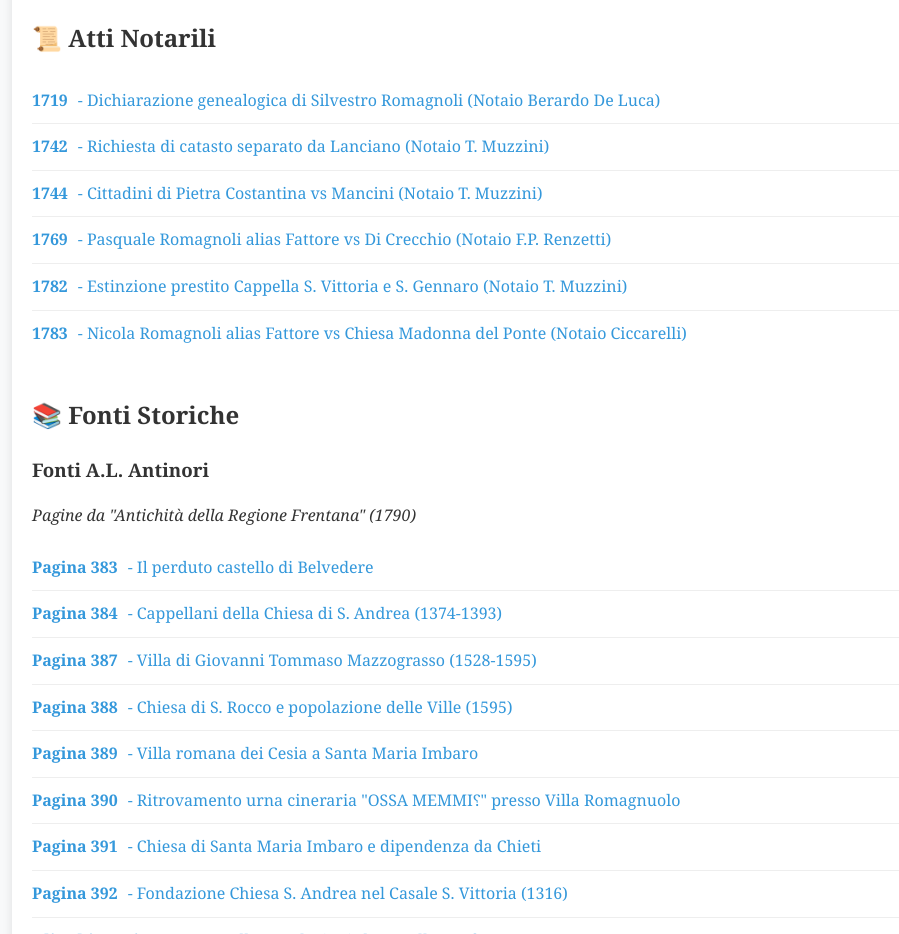
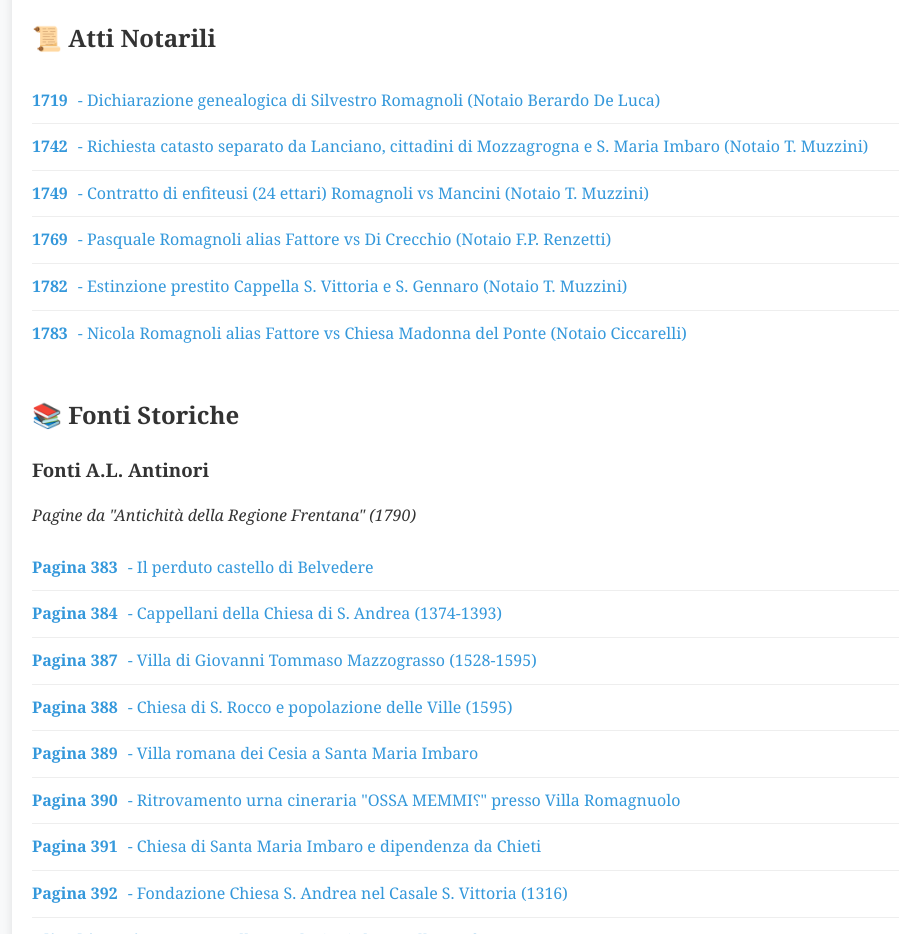
Before and after one commit to Federicoooo/villa_romagnoli, a plain HTML site: page index.html in a window 1280 px wide. Shown: the part 1140-2074 px from the top of the page, without its empty margins (48-947 px from the left). Drawn offline with Linux system fonts and the light colour scheme.

Commit message:
Add files via upload

```diff
--- a/index.html
+++ b/index.html
@@ -281,10 +281,10 @@ d'Italia"</p>
 <strong>1719</strong> - Dichiarazione genealogica
 di Silvestro Romagnoli (Notaio Berardo De Luca) </a> </li>
 <li> <a class="doc-link" href="documenti/atti/1742%20%28Muzzini%20T%29%20-%20Cittadini%20di%20Mozzagrogna%20e%20S.%20M.%20Imbaro%20per%20indipendenza%20sul%20Catasto%20del%201743.pdf" target="_blank">
-<strong>1742</strong> - Richiesta di catasto
-separato da Lanciano (Notaio T. Muzzini) </a> </li>
-<li> <a class="doc-link" href="documenti/atti/1744 (Muzzini T) - Cittadini di Pietra Costantina vs Mancini.pdf" target="_blank">
-<strong>1744</strong> - Cittadini di Pietra Costantina vs Mancini (Notaio T. Muzzini) </a> </li>
+<strong>1742</strong> - Richiesta catasto
+separato da Lanciano, cittadini di Mozzagrogna e S. Maria Imbaro (Notaio T. Muzzini) </a> </li>
+<li> <a class="doc-link" href="documenti/atti/1749 (Muzzini T) - Giovanni di Leonardo Romagnoli e 2 cugini vs Mancini (72 tomoli).pdf" target="_blank">
+<strong>1749</strong> - Contratto di enfiteusi (24 ettari) Romagnoli vs Mancini (Notaio T. Muzzini)</a> </li>
 <li> <a class="doc-link" href="documenti/atti/1769 (Renzetti F P) - Pasquale Romagnoli (Fattore) vs Di Crecchio.pdf" target="_blank">
 <strong>1769</strong> - Pasquale Romagnoli alias Fattore vs Di Crecchio (Notaio F.P. Renzetti) </a> </li>
 <li> <a class="doc-link" href="documenti/atti/1782%20%28Muzzini%20T%29%20-%20Silvestro%20Romagnoli%20di%20Stefano%20vs%20S%20M%20Vittoria%20e%20S%20Gennaro.pdf" target="_blank">
```
